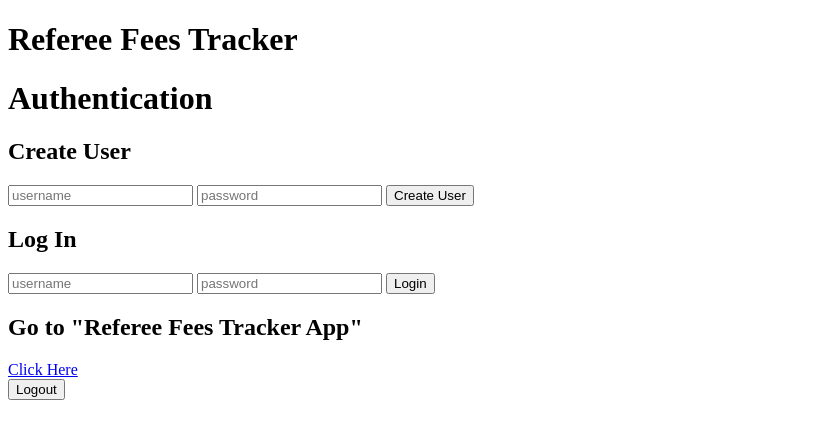
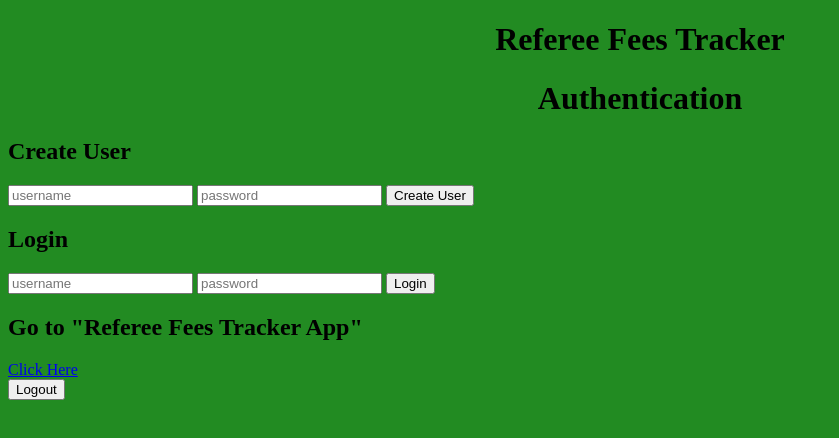
Before and after one commit to hyosung11/referee-fees-tracker, a website: page public/index.html in a window 1280 px wide. Shown: the whole page, without its empty margins (0-839 px from the left). Drawn offline with nearby package versions, Linux system fonts and the light colour scheme.

Commit message:
updating code for heroku

```diff
--- /dev/null
+++ b/public/css/styles.css
@@ -0,0 +1,7 @@
+body {
+  background-color: forestgreen;
+}
+
+h1 {
+  text-align: center;
+}
--- a/public/index.html
+++ b/public/index.html
@@ -2,9 +2,10 @@
 <html ng-app="RefereeApp" lang="en" dir="ltr">
   <head>
     <meta charset="utf-8">
+    <title>Referee Fees Tracker</title>
     <script src="https://cdnjs.cloudflare.com/ajax/libs/angular.js/1.7.2/angular.min.js"></script>
     <script src="/js/app.js"></script>
-    <title>Referee Fees Tracker</title>
+    <link rel="stylesheet" href="../css/styles.css">
   </head>
   <body>
     <h1>Referee Fees Tracker</h1>
@@ -20,7 +21,7 @@
         <input type="password" ng-model="auth.password" placeholder="password"/>
         <input type="submit" value="Create User"/>
       </form>
-      <h2>Log In</h2>
+      <h2>Login</h2>
       <form ng-submit="auth.logIn()">
         <input type="text" ng-model="auth.username" placeholder="username"/>
         <input type="password" ng-model="auth.password" placeholder="password"/>
```
